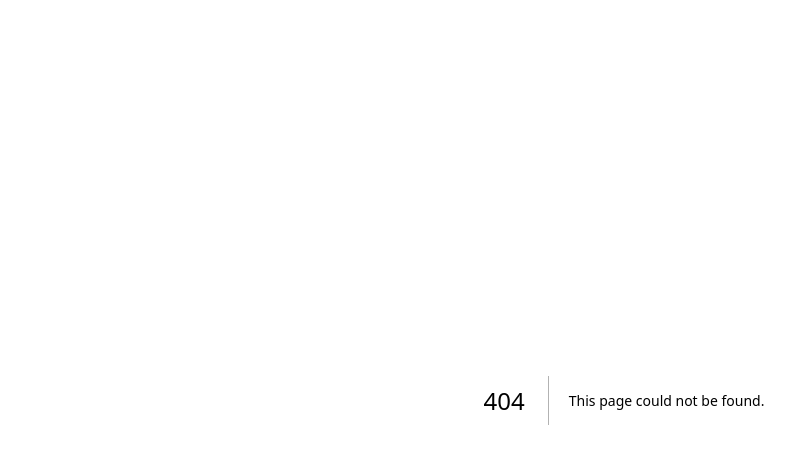
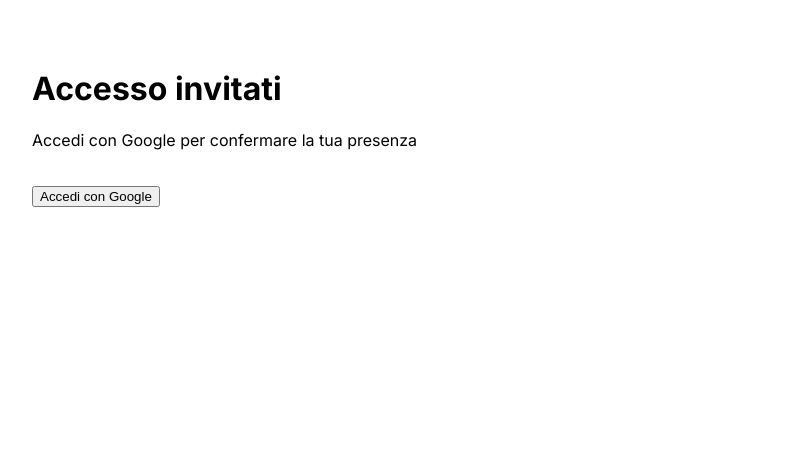
Before and after one commit to checcocav/wedding-villa-bisce, a Next.js app: page /login in a window 1280 px wide. Before the commit this address had no page. Shown: the top 464 px of the page, without its empty margins (16-811 px from the left). Built offline with nearby package versions, Linux system fonts and the light colour scheme; no server answers.

Commit message:
Create page.tsx

```diff
--- /dev/null
+++ b/app/login/page.tsx
@@ -0,0 +1,25 @@
+'use client'
+
+import { supabase } from '@/lib/supabase'
+
+export default function LoginPage() {
+  const handleLogin = async () => {
+    await supabase.auth.signInWithOAuth({
+      provider: 'google',
+      options: {
+        redirectTo: `${window.location.origin}/dashboard`,
+      },
+    })
+  }
+
+  return (
+    <main style={{ padding: 40 }}>
+      <h1>Accesso invitati</h1>
+      <p>Accedi con Google per confermare la tua presenza</p>
+
+      <button onClick={handleLogin} style={{ marginTop: 20 }}>
+        Accedi con Google
+      </button>
+    </main>
+  )
+}
```
